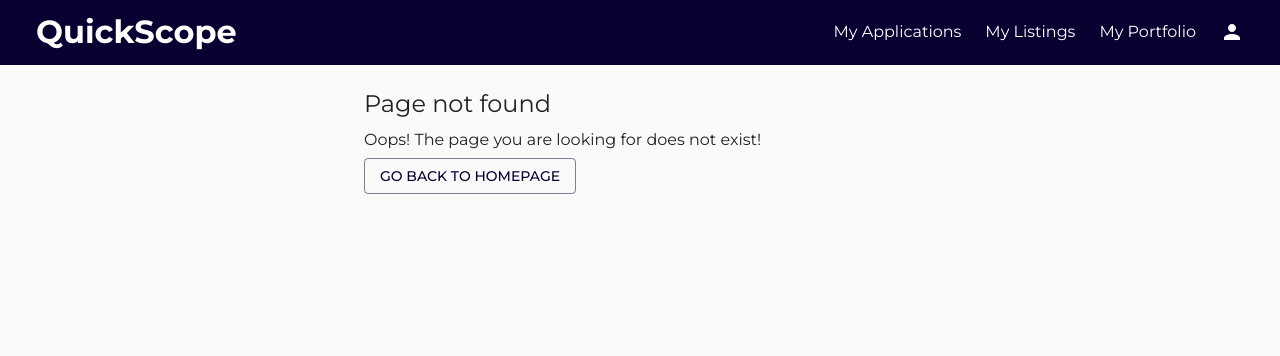
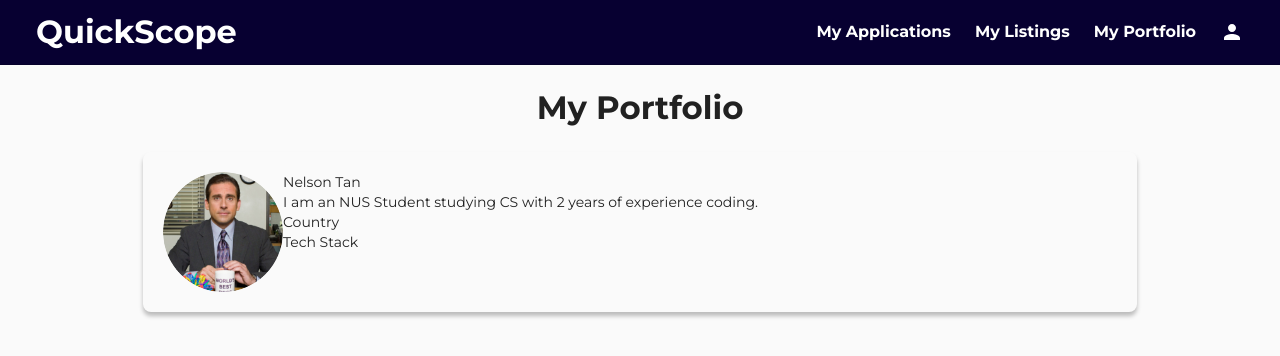
Before and after one commit to nelsontky/quickscope-frontend, a React (Create React App) app: page /portfolio in a window 1280 px wide. Before the commit this address had no page. Shown: the top 356 px of the page. Built offline with nearby package versions, Linux system fonts and the light colour scheme.

Commit message:
Add incomplete Portfolio page

```diff
--- a/src/App.js
+++ b/src/App.js
@@ -14,6 +14,7 @@ import ErrorBoundary from "./components/ErrorBoundary";
 import Home from "./pages/Home";
 import JobListing from "./pages/JobListing";
 import NotFound from "./pages/404";
+import Portfolio from "./pages/Portfolio";
 
 const useStyles = makeStyles((theme) => ({
   root: {
@@ -31,6 +32,9 @@ function App() {
       <Container className={classes.root} fixed>
         <ErrorBoundary>
           <Switch>
+            <Route exact path="/portfolio">
+              <Portfolio />
+            </Route>
             <Route exact path="/jobs/:id">
               <JobListing />
             </Route>
--- /dev/null
+++ b/src/components/ProfileCard.js
@@ -0,0 +1,56 @@
+import React from "react";
+import { makeStyles } from "@material-ui/core/styles";
+
+// Material UI components
+import Avatar from "@material-ui/core/Avatar";
+import Box from "@material-ui/core/Box";
+import Grid from "@material-ui/core/Grid";
+
+// Custom components
+import displayPicture from "../assets/images/Nelson_Avatar.png";
+
+const useStyles = makeStyles((theme) => ({
+  container: {
+    boxShadow: "0px 4px 4px rgba(0, 0, 0, 0.25)",
+    maxWidth: "994px",
+    borderRadius: 8,
+    padding: 20,
+    margin: "0px auto",
+    display: "flex",
+    flexDirection: "row",
+  },
+  avatar: {
+    width: theme.spacing(15),
+    height: theme.spacing(15),
+  }
+}))
+
+export default function ProfileCard() {
+  const classes = useStyles();
+
+  return (
+    <Grid className={classes.container}>
+      <Box>
+        <Avatar
+          className={classes.avatar}
+          alt="Nelson Tan"
+          src={displayPicture}
+        />
+      </Box>
+      <Box>
+        <Box>
+          Nelson Tan
+        </Box>
+        <Box>
+          I am an NUS Student studying CS with 2 years of experience coding.
+        </Box>
+        <Box>
+          Country
+        </Box>
+        <Box>
+          Tech Stack
+        </Box>
+      </Box>
+    </Grid>
+  )
+}
--- a/src/components/SearchBar.js
+++ b/src/components/SearchBar.js
@@ -12,6 +12,7 @@ const useStyles = makeStyles((theme) => ({
     padding: "2px 4px",
     display: "flex",
     alignItems: "center",
+    border: `2px solid ${theme.palette.primary.main}`
   },
   input: {
     marginLeft: theme.spacing(1),
--- a/src/components/TopBar.js
+++ b/src/components/TopBar.js
@@ -31,6 +31,7 @@ const useStyles = makeStyles((theme) => ({
     margin: theme.spacing(1, 1.5),
     textDecoration: "none",
     color: theme.palette.common.white,
+    fontWeight: "bold"
   },
 }));
 
--- a/src/pages/Home.js
+++ b/src/pages/Home.js
@@ -42,6 +42,8 @@ const useStyles = makeStyles((theme) => ({
   },
   chipsContainer: {
     marginTop: theme.spacing(2),
+    maxWidth: "994px",
+    margin: "0 auto",
   },
   sort: {
     margin: theme.spacing(1),
--- /dev/null
+++ b/src/pages/Portfolio.js
@@ -0,0 +1,31 @@
+import React from "react";
+import { makeStyles } from "@material-ui/core/styles";
+
+// Material UI components
+import Box from "@material-ui/core/Box";
+import Typography from "@material-ui/core/Typography";
+
+// Custom components
+import ProfileCard from "../components/ProfileCard";
+
+const useStyles = makeStyles((theme) => ({
+  headerText: {
+    fontWeight: theme.typography.fontWeightBold,
+    marginBottom: theme.spacing(3),
+  },
+}))
+
+export default function Home() {
+  const classes = useStyles();
+
+  return (
+    <Box>
+      <Box textAlign="center">
+        <Typography className={classes.headerText} variant="h4">
+          My Portfolio
+        </Typography>
+      </Box>
+      <ProfileCard />
+    </Box>
+  )
+}
```
Also changed, not shown: src/assets/images/Nelson_Avatar.png (added).
